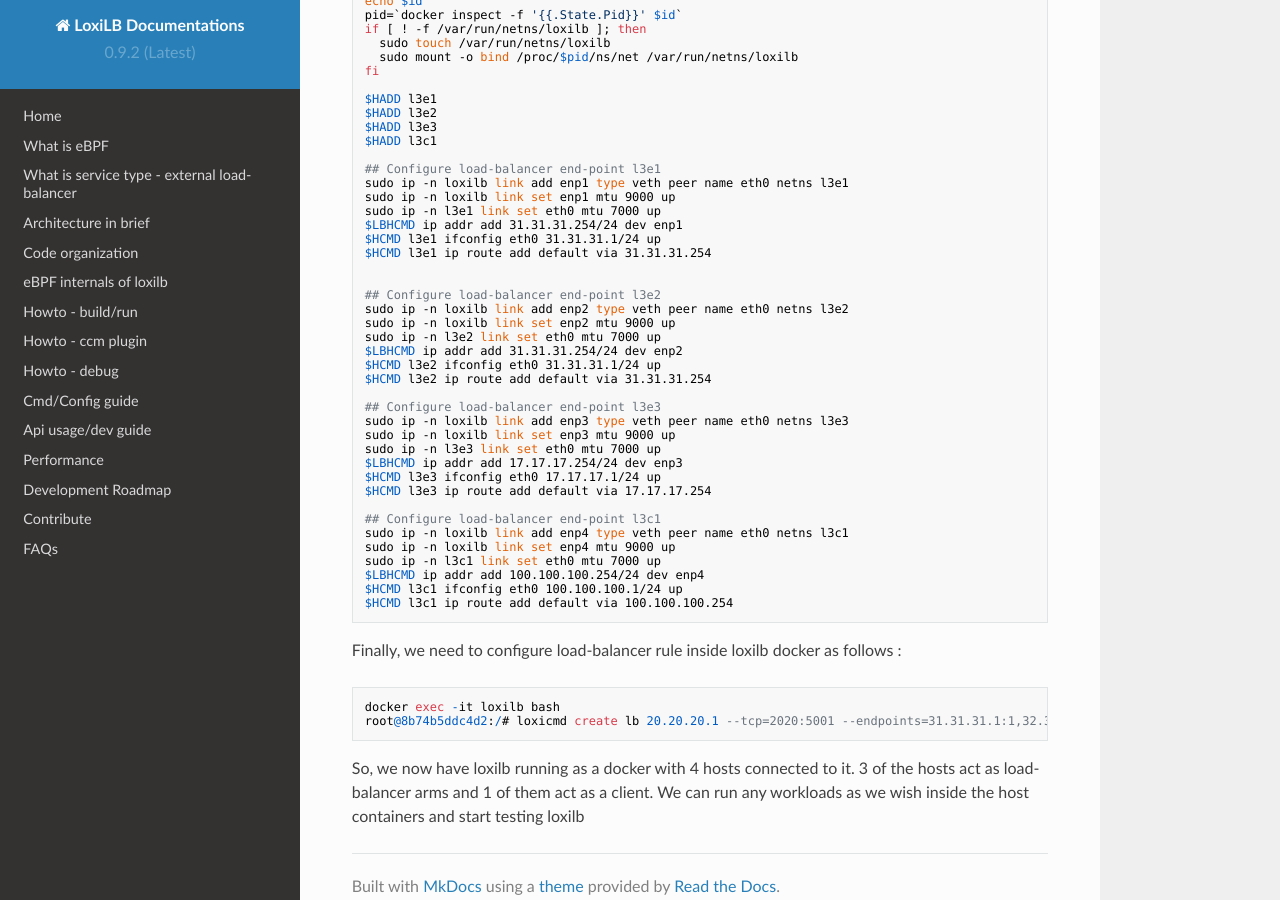
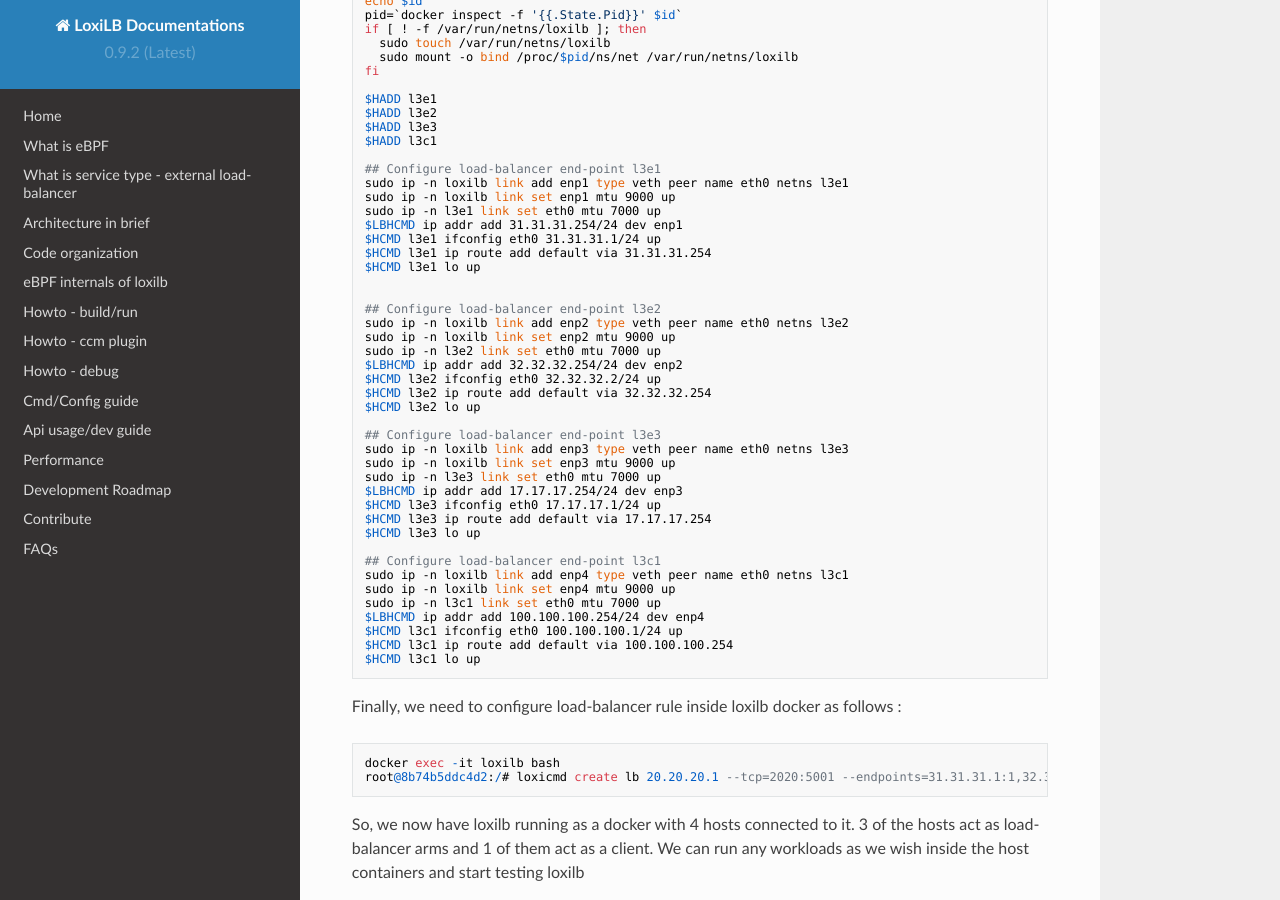
Before and after one commit to loxilb-io/loxilbdocs, an MkDocs documentation site: the page built from docs/simple_topo.md, in a window 1280 px wide and 900 px high, scrolled down 689 px. Built offline with MkDocs 1.6.1, drawn with Linux system fonts in a browser that asks for light colours; nearby versions of some CDN libraries.

Commit message:
change some ip address

````diff
--- a/docs/simple_topo.md
+++ b/docs/simple_topo.md
@@ -50,15 +50,17 @@
 $LBHCMD ip addr add 31.31.31.254/24 dev enp1
 $HCMD l3e1 ifconfig eth0 31.31.31.1/24 up
 $HCMD l3e1 ip route add default via 31.31.31.254
+$HCMD l3e1 lo up
 
 
 ## Configure load-balancer end-point l3e2
 sudo ip -n loxilb link add enp2 type veth peer name eth0 netns l3e2
 sudo ip -n loxilb link set enp2 mtu 9000 up
 sudo ip -n l3e2 link set eth0 mtu 7000 up
-$LBHCMD ip addr add 31.31.31.254/24 dev enp2
-$HCMD l3e2 ifconfig eth0 31.31.31.1/24 up
-$HCMD l3e2 ip route add default via 31.31.31.254
+$LBHCMD ip addr add 32.32.32.254/24 dev enp2
+$HCMD l3e2 ifconfig eth0 32.32.32.2/24 up
+$HCMD l3e2 ip route add default via 32.32.32.254
+$HCMD l3e2 lo up
 
 ## Configure load-balancer end-point l3e3
 sudo ip -n loxilb link add enp3 type veth peer name eth0 netns l3e3
@@ -67,6 +69,7 @@
 $LBHCMD ip addr add 17.17.17.254/24 dev enp3
 $HCMD l3e3 ifconfig eth0 17.17.17.1/24 up
 $HCMD l3e3 ip route add default via 17.17.17.254
+$HCMD l3e3 lo up
 
 ## Configure load-balancer end-point l3c1
 sudo ip -n loxilb link add enp4 type veth peer name eth0 netns l3c1
@@ -75,6 +78,7 @@
 $LBHCMD ip addr add 100.100.100.254/24 dev enp4
 $HCMD l3c1 ifconfig eth0 100.100.100.1/24 up
 $HCMD l3c1 ip route add default via 100.100.100.254
+$HCMD l3c1 lo up
 ```
 
 Finally, we need to configure load-balancer rule inside loxilb docker as follows :
````
